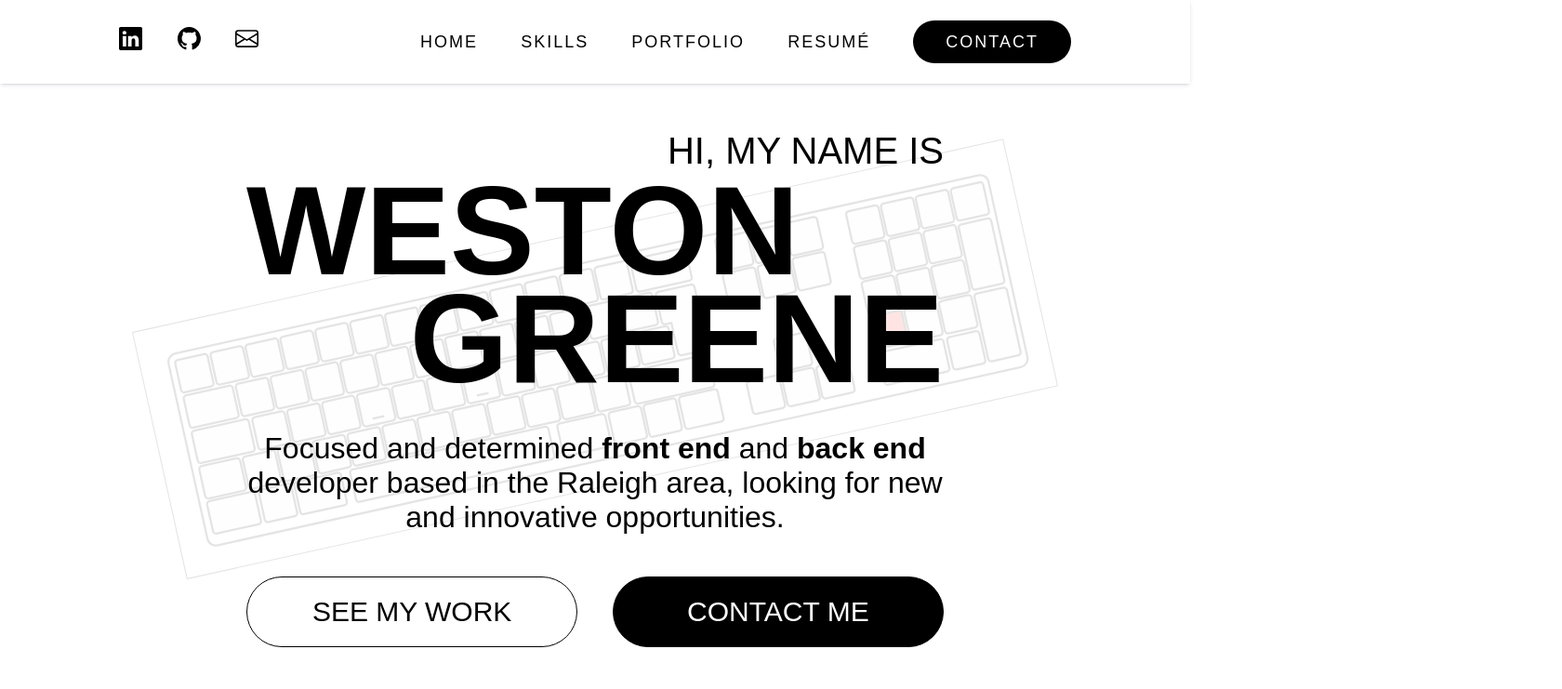
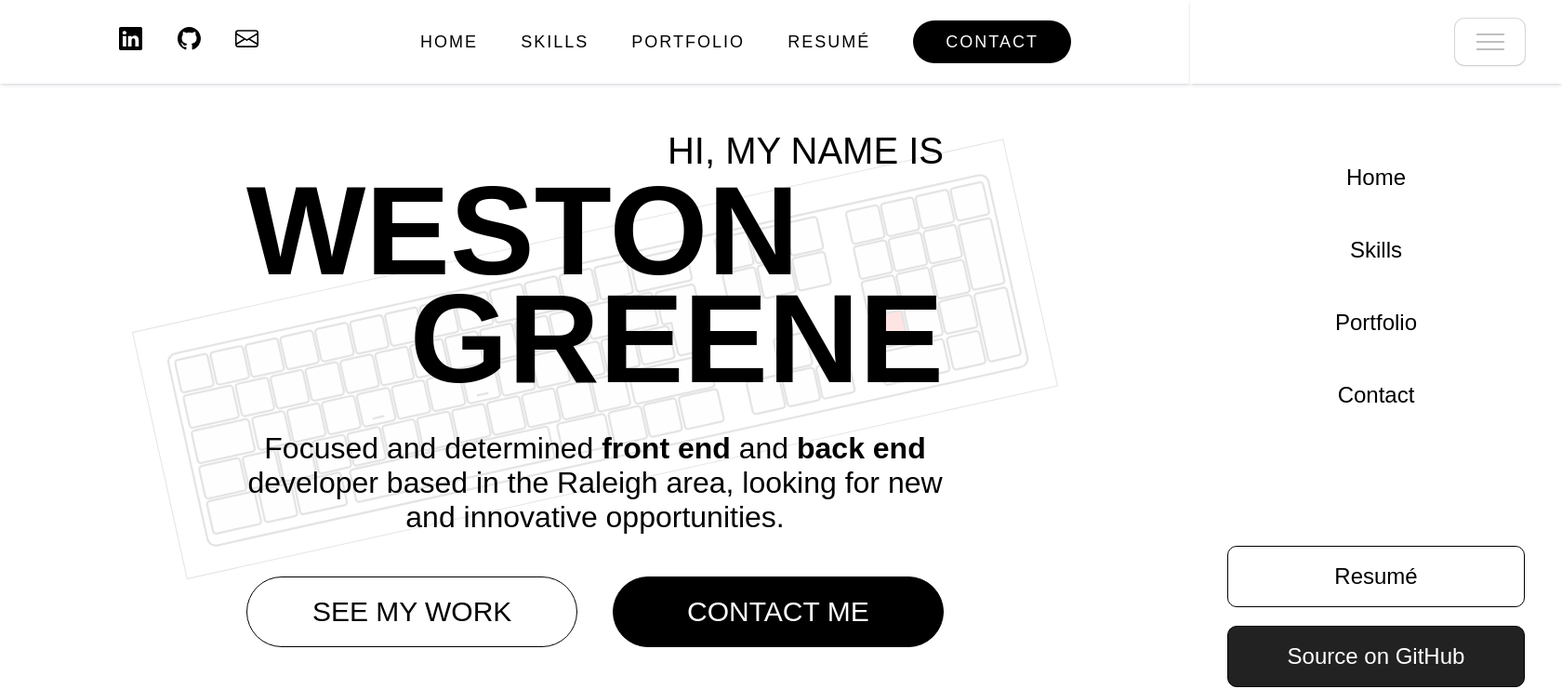
Before and after one commit to RunItBack1127/portfolio-website-react, a React (Vite) app: page / in a window 1280 px wide. Shown: the top 741 px of the page at 93% size, 1680 px wide, since content can reach past the window. Built offline with nearby package versions, Linux system fonts and the light colour scheme; a web font is replaced by a local one.

Commit message:
Implementing side bar menu component and style

```diff
--- a/src/App.tsx
+++ b/src/App.tsx
@@ -18,6 +18,7 @@ import { Project } from './util/Project';
 import PortfolioCard from './components/PortfolioCard';
 import ContactCard from './components/ContactCard';
 import SiteFooter from './components/SiteFooter';
+import SideBarMenu from './components/SideBarMenu';
 
 function App() {
 
@@ -276,10 +277,12 @@ function App() {
     MISC_SKILLS
   ];
 
+  document.querySelector("body")?.classList.add("sideBarComponent");
+
   return (
     <div className="App">
       <SiteNavigation />
-      <main>
+      <main className="sideBarComponent">
         <div className="keyboardContainer">
           <KeyboardGraphic />
         </div>
@@ -520,7 +523,9 @@ function App() {
           </div>
         </section>
         <SiteFooter />
+        <div className="sideBarObfuscator sideBarComponent" />
       </main>
+      <SideBarMenu />
     </div>
   )
 };
--- a/src/components/SideBarMenu.tsx
+++ b/src/components/SideBarMenu.tsx
@@ -0,0 +1,37 @@
+import '../style/SideBarMenu.scss';
+
+function hideSideBar() {
+    document.querySelectorAll(".sideBarComponent")?.forEach((component) => {
+        component.classList.remove("showSideBar");
+    });
+}
+
+export default function SideBarMenu() {
+    return (
+        <aside className="sideBar sideBarComponent">
+            <header>
+                <div className="headerInner">
+                    <button className="responsiveMenuToggle" onClick={ hideSideBar }>
+                        <svg viewBox="0 0 100 63">
+                            <rect x="20" width="60" y="15" height="1" />
+                            <rect x="20" width="60" y="31" height="1" />
+                            <rect x="20" width="60" y="47" height="1" />
+                        </svg>
+                    </button>
+                </div>
+            </header>
+            <div className="sideBarContents">
+                <nav>
+                    <button>Home</button>
+                    <button>Skills</button>
+                    <button>Portfolio</button>
+                    <button>Contact</button>
+                </nav>
+                <div>
+                    <a target="_blank" rel="noopener noreferrer" href="" className="sideBarOption">Resumé</a>
+                    <a target="_blank" rel="noopener noreferrer" href="https://github.com/RunItBack1127/portfolio-website-react" className="sideBarOption githubOption">Source on GitHub</a>
+                </div>
+            </div>
+        </aside>
+    )
+}
--- a/src/components/SiteNavigation.tsx
+++ b/src/components/SiteNavigation.tsx
@@ -1,7 +1,9 @@
 import '../style/SiteNavigation.scss';
 
-function toggleSiteSidebar() {
-    document.querySelector("aside.sideBar")?.classList.toggle("showSidebar");
+function showSideBar() {
+    document.querySelectorAll(".sideBarComponent").forEach((component) => {
+        component.classList.add("showSideBar");
+    });
 }
 
 export default function SiteNavigation() {
@@ -38,7 +40,7 @@ export default function SiteNavigation() {
                     <button>Resumé</button>
                     <button className="contact">Contact</button>
                 </nav>
-                <button className="responsiveMenuToggle" onClick={ toggleSiteSidebar }>
+                <button className="responsiveMenuToggle" onClick={ showSideBar }>
                     <svg viewBox="0 0 100 63">
                         <rect x="20" width="60" y="15" height="1" />
                         <rect x="20" width="60" y="31" height="1" />
--- a/src/style/App.scss
+++ b/src/style/App.scss
@@ -8,13 +8,33 @@ body {
     overflow-x: hidden;
 }
 
+body.showSideBar {
+    overflow-y: hidden;
+}
+
 main {
     margin-top: var(--site-navigation-header-height);
     width: 100vw;
     height: 100vh;
+
+    .sideBarObfuscator {
+        display: none;
+        position: absolute;
+        top: 0;
+        left: 0;
+        width: 100vw;
+        height: 100vh;
+        z-index: 99999;
+        background-color: rgba(50, 50, 50, 0.85);
+    }
+
+    .sideBarObfuscator.showSideBar {
+        display: block;
+    }
 }
 
 .keyboardContainer {
+    overflow: hidden;
     position: absolute;
     display: flex;
     justify-content: center;
--- a/src/style/SideBarMenu.scss
+++ b/src/style/SideBarMenu.scss
@@ -0,0 +1,99 @@
+aside.sideBar {
+    position: absolute;
+    top: 0;
+    right: -400px;
+    width: 90vw;
+    max-width: 400px;
+    height: 100vh;
+    z-index: 999999;
+    transition: right 200ms ease-in-out;
+    background: #fff;
+
+    header {
+        display: flex;
+        justify-content: center;
+        align-items: center;
+        height: var(--site-navigation-header-height);
+        width: 100%;
+        box-shadow: rgba(50, 50, 93, 0.15) 0px 2px 5px -1px, rgba(0, 0, 0, 0.15) 0px 1px 3px -1px;
+        margin-bottom: 40px;
+
+        div.headerInner {
+            width: 80%;
+            height: 100%;
+            display: flex;
+            justify-content: flex-end;
+            align-items: center;
+
+            button {
+                width: 75px;
+                height: 50px;
+                border-radius: 10px;
+                box-shadow: rgba(0, 0, 0, 0.1) 0px 1px 3px 0px, rgba(27, 31, 35, 0.15) 0px 0px 0px 1px;
+
+                svg {
+                    width: 50px;
+                    height: 50px;
+                }
+            }
+        }
+    }
+
+    div.sideBarContents {
+        width: 100%;
+        height: calc(100% - var(--site-navigation-header-height));
+        display: flex;
+        flex-direction: column;
+        justify-content: center;
+        align-items: center;
+
+        nav {
+            width: 100%;
+            height: 50%;
+            display: flex;
+            flex-direction: column;
+            justify-content: center;
+            align-items: center;
+
+            button {
+                width: 100%;
+                font-size: 1.5rem;
+            }
+
+            button:not(:last-child) {
+                margin-bottom: 50px;
+            }
+        }
+
+        div {
+            display: flex;
+            flex-direction: column;
+            justify-content: center;
+            align-items: center;
+            width: 100%;
+            height: 50%;
+
+            a.sideBarOption {
+                width: 80%;
+                font-size: 1.5rem;
+                padding: 20px 0;
+                border: 1px solid #000;
+                border-radius: 10px;
+                text-align: center;
+            }
+
+            a.sideBarOption.githubOption {
+                background-color: #222;
+                color: #fff;
+            }
+
+            a.sideBarOption:not(:last-child) {
+                margin-bottom: 20px;
+            }
+        }
+    }
+}
+
+aside.sideBar.showSideBar {
+    right: 0;
+}
```
